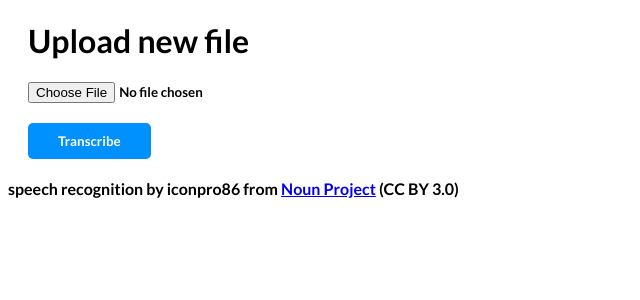
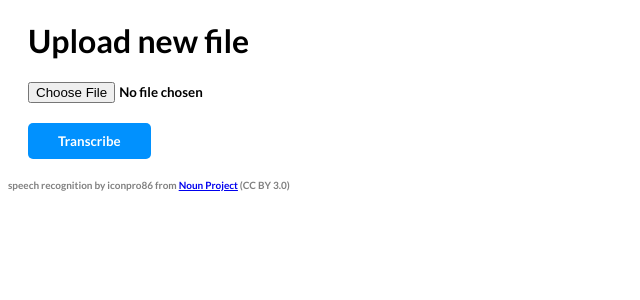
Before and after one commit to nyle-arora/audio-tones, a Flask app: page / in a window 1280 px wide. Shown: the top 300 px of the page, without its empty margins (0-640 px from the left). Run offline with Flask 3, Linux system fonts and the light colour scheme; some web fonts are replaced.

Commit message:
copyright text styled

```diff
--- a/static/styles/index.css
+++ b/static/styles/index.css
@@ -20,14 +20,19 @@
 }
 
 #speechTranscriptContainer {
-    margin-top: 20px;
+    margin: 20px auto;
 }
 
 #speechText {
     border: 10px solid #0191FE;
-    font-size: 48px;
     margin: 0 auto;
+    font-size: 32px;
     padding: 5%;
     max-width: 700px;
     font-family: 'Dancing Script', 'Fuggles', sans-serif;
 }
+
+#copyright {
+    font-size: 10px;
+    color: gray;
+}
--- a/templates/index.html
+++ b/templates/index.html
@@ -28,6 +28,6 @@
             {% endif %}
 
         </div>
-        <p>speech recognition by iconpro86 from <a href="https://thenounproject.com/browse/icons/term/speech-recognition/" target="_blank" title="speech recognition Icons">Noun Project</a> (CC BY 3.0)</p>
+        <p id="copyright">speech recognition by iconpro86 from <a href="https://thenounproject.com/browse/icons/term/speech-recognition/" target="_blank" title="speech recognition Icons">Noun Project</a> (CC BY 3.0)</p>
     </body>
 </html>
```
